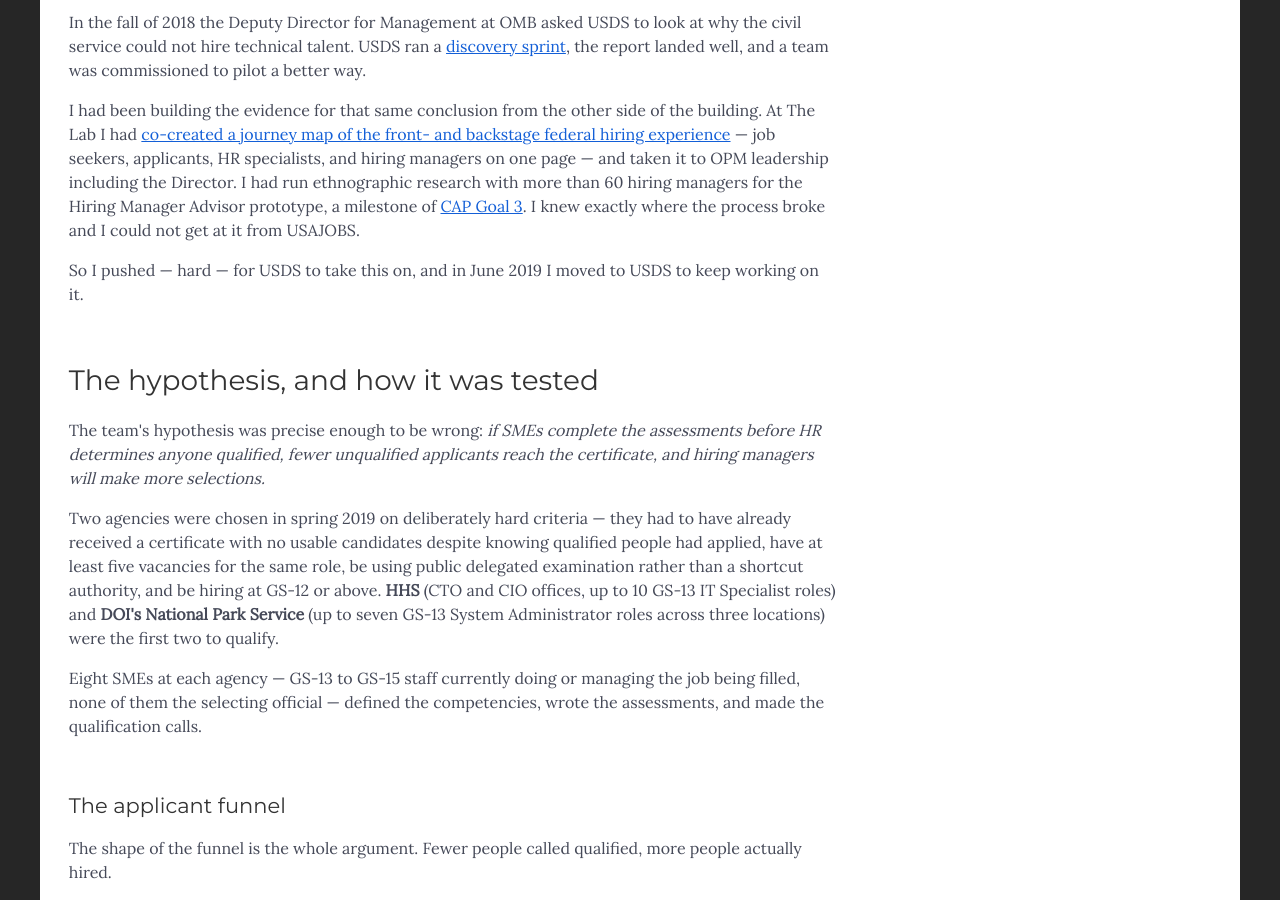
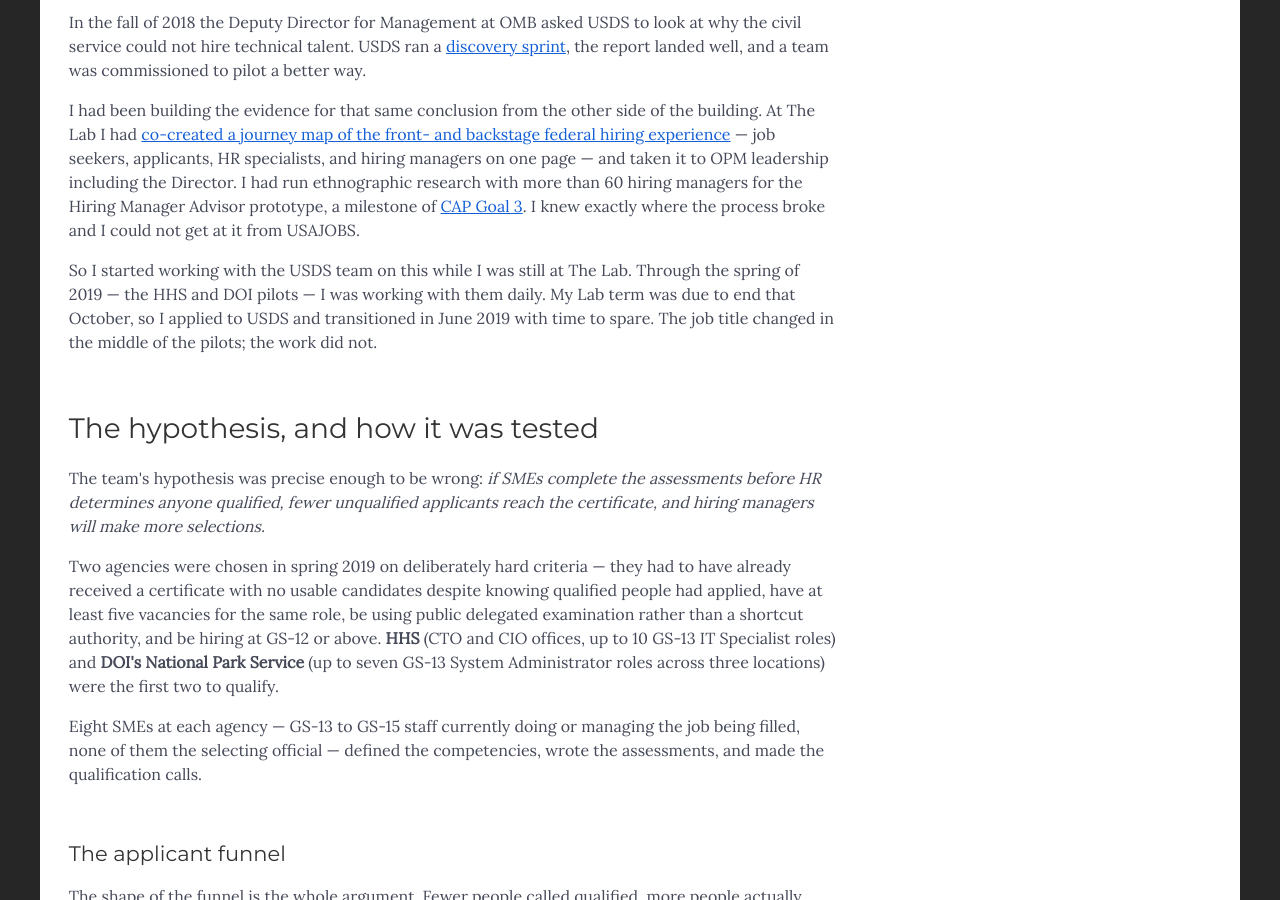
Before and after one commit to humancompanion/portfolio, a Jekyll site: the page built from pages/case-study/smeqa.html, in a window 1280 px wide and 900 px high, scrolled down 1034 px. Built offline with Jekyll 4.4.1, drawn with Linux system fonts in a browser that asks for light colours; nearby versions of some CDN libraries.

Commit message:
Correct the Lab-to-USDS timeline in SME-QA case study
Matthew was working with the USDS team daily from The Lab through the
spring 2019 HHS and DOI pilots; he applied to USDS because his Lab term
was ending that October and transitioned in June 2019. Replaces the
speculative 'pushed hard and got moved' placeholder. Narrows the research
attribution TODO now that presence during the pilots is established.

```diff
--- a/pages/case-study/smeqa.html
+++ b/pages/case-study/smeqa.html
@@ -50,14 +50,10 @@ project_url_display: "https://smeqa.usds.gov"
   <div class="g-cell g-B--full g-ML--fit">
     <div class="g-cell-content">
       <h3>How I got onto the project</h3>
-      <!-- TODO(interview): Matthew's own account goes here. Placeholder below is
-           built from what is documented; replace with his telling. Questions:
-           - Who did you push, and with what argument? OPM leadership? USDS?
-           - What did you already have in hand that made the case (journey map?
-             Hiring Manager Advisor research? the 60+ ethnographic interviews)?
-           - How long did the agitating take, and what finally moved it?
-           - What was the mechanism of the move to USDS in June 2019 - detail,
-             direct hire, term appointment? -->
+      <!-- TODO(interview): still missing the agitation story - the part where
+           you got USDS involved from inside The Lab. Who did you push, with what
+           argument, and what finally moved it? That belongs between the second
+           and third paragraphs below. -->
       <p>
         In the fall of 2018 the Deputy Director for Management at OMB asked USDS
         to look at why the civil service could not hire technical talent. USDS
@@ -79,9 +75,11 @@ project_url_display: "https://smeqa.usds.gov"
         USAJOBS.
       </p>
       <p>
-        So I pushed &mdash; hard &mdash; for USDS to take this on, and in June
-        2019 I moved to USDS to keep working on it.
-        <!-- TODO(interview): replace the sentence above with the real story. -->
+        So I started working with the USDS team on this while I was still at The
+        Lab. Through the spring of 2019 &mdash; the HHS and DOI pilots &mdash; I
+        was working with them daily. My Lab term was due to end that October, so
+        I applied to USDS and transitioned in June 2019 with time to spare. The
+        job title changed in the middle of the pilots; the work did not.
       </p>
     </div>
   </div>
@@ -235,10 +233,12 @@ project_url_display: "https://smeqa.usds.gov"
         closed within two days of opening. This template is now the one used on
         usajobs.gov for <strong>all</strong> positions, not just SME-QA ones,
         which makes it the widest-reaching artifact I have shipped in government.
-        <!-- TODO(interview): timing check. Pilots ran spring 2019; you moved to
-             USDS June 2019 and the USAJOBS design system was yours from The Lab.
-             Was the pilot announcement template your work from the OPM side, the
-             USDS side, or both? Want to get the attribution exactly right. -->
+        <!-- TODO(interview): light confirmation now that timing is settled - you
+             were working the pilots daily from The Lab, and the USAJOBS Design
+             System was already yours, so this template sitting in the USAJOBS
+             design system repo reads as your work throughout. Confirm and I'll
+             drop this comment. Also: did testing produce numbers you can stand
+             behind (comprehension, time on page, applicant feedback)? -->
       </p>
 
       <h4>Designed and built smeqa.usds.gov</h4>
@@ -275,14 +275,13 @@ project_url_display: "https://smeqa.usds.gov"
         surfaced. The findings changed the process repeatedly between and during
         pilots.
       </p>
-      <!-- TODO(interview): IMPORTANT - attribution check on this section.
-           The findings below are documented in the initial pilots case study as
-           the work of "the USDS Hiring Pilot Team," and the pilots ran spring
-           2019 while you joined USDS in June 2019. Your experience.yml claims
-           the research with SMEs, hiring managers, and applicants as yours.
-           Please mark which of these you personally ran, designed, or
-           synthesized, and I will rewrite the attributions to match exactly. Do
-           not ship this section until that is settled. -->
+      <!-- TODO(interview): narrowed. Timing is settled - you were working the
+           pilots daily from The Lab through spring 2019, so presence is no
+           longer in question. Remaining: mark each of the five findings below as
+           (a) you ran or designed it, (b) you contributed to it, or (c) a
+           teammate's work you're reporting. I'll rewrite each attribution to
+           match - "I", "we", or naming the team. Right now they all read as
+           team findings, which under-claims if any were yours. -->
       <ul class="list--bullet">
         <li>
           <strong>The blind review experiment.</strong> To test whether SMEs were
```
